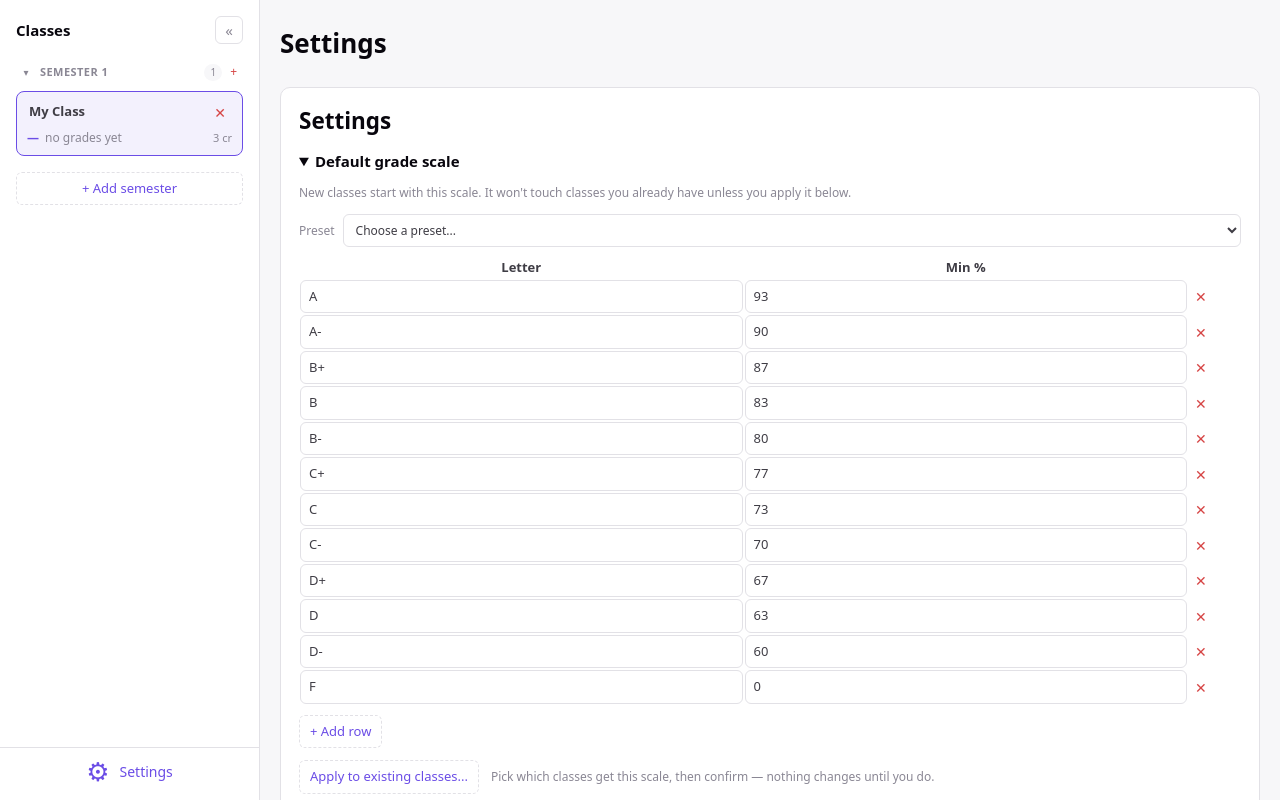
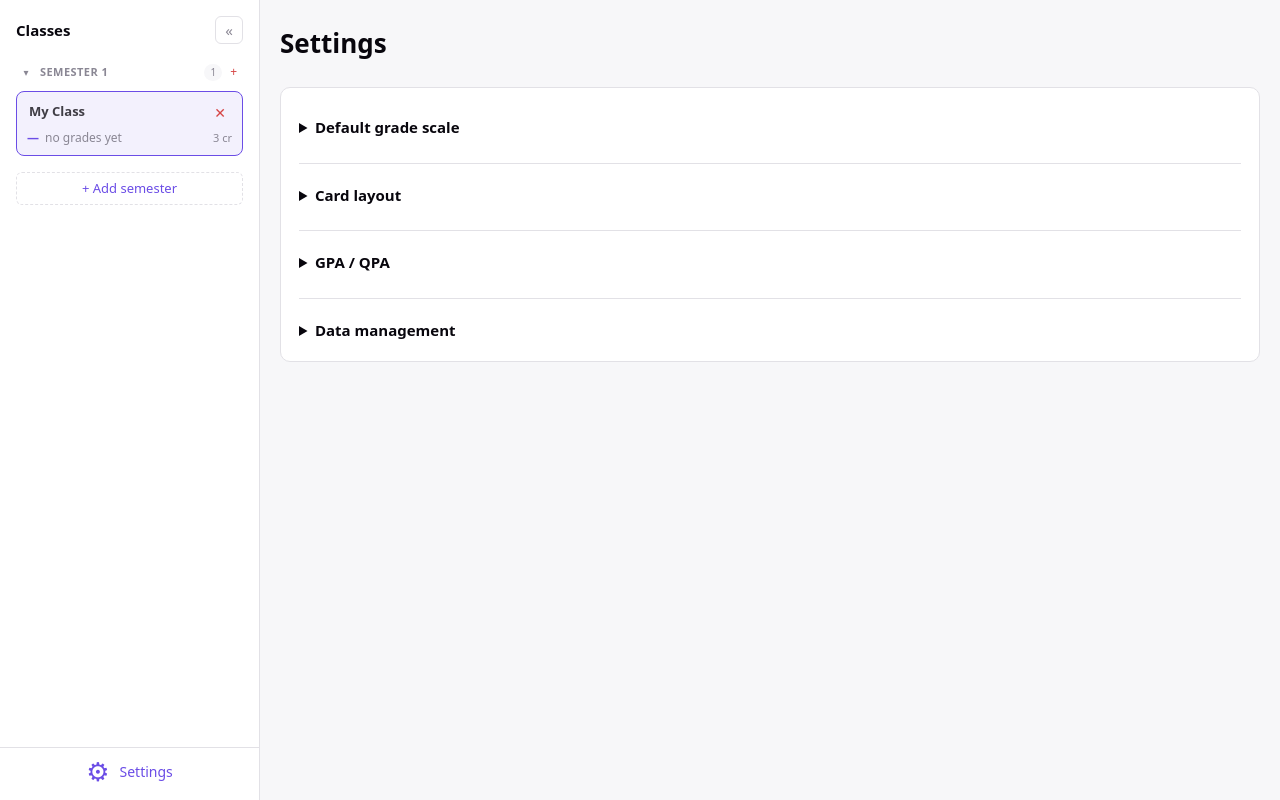
Before and after one commit to T-ya777/Grade-calculater, a React (Vite) app: page / in a window 1280 px wide. Both pictures are taken after a click on the button "Settings". Shown: the top 800 px of the page. Built offline with nearby package versions, Linux system fonts and the light colour scheme.

Commit message:
Fix layout
Fix duplicate title in setting and semester

```diff
--- a/src/App.css
+++ b/src/App.css
@@ -1119,6 +1119,16 @@ header h1 {
   color: var(--danger);
 }
 
+.settings-import-label {
+  display: inline-flex;
+  align-items: center;
+  cursor: pointer;
+}
+
+.settings-import-label input {
+  display: none;
+}
+
 /* Apply-scale-to-existing-classes modal */
 .modal-overlay {
   position: fixed;
--- a/src/App.jsx
+++ b/src/App.jsx
@@ -16,6 +16,7 @@ import {
   saveSemesters,
   loadSettings,
   saveSettings,
+  newSettings,
   newClassProfile,
   newCategory,
   UNASSIGNED_SEMESTER,
@@ -195,6 +196,86 @@ export default function App() {
     setProfiles((prev) => prev.map((p) => (p.id === id ? { ...p, includeInGpa: next } : p)));
   }
 
+  // Everything lives only in localStorage, so this is the only way to back
+  // it up or move it to a different browser/computer. One JSON file with
+  // everything the app knows — not meant to be hand-edited, just a save
+  // file to download and load back in later.
+  function exportAllData() {
+    const payload = {
+      exportedAt: new Date().toISOString(),
+      profiles,
+      semesters,
+      settings,
+    };
+    const blob = new Blob([JSON.stringify(payload, null, 2)], { type: "application/json" });
+    const url = URL.createObjectURL(blob);
+    const a = document.createElement("a");
+    const dateStr = new Date().toISOString().slice(0, 10);
+    a.href = url;
+    a.download = `grade-calculator-backup-${dateStr}.json`;
+    document.body.appendChild(a);
+    a.click();
+    document.body.removeChild(a);
+    setTimeout(() => URL.revokeObjectURL(url), 60_000);
+  }
+
+  // Import always replaces everything currently in the app — simplest
+  // mental model for "restore a backup." Merging with existing data is
+  // logged as a future idea, not built here.
+  function importAllData(file) {
+    const reader = new FileReader();
+    reader.onload = () => {
+      let data;
+      try {
+        data = JSON.parse(reader.result);
+      } catch {
+        alert("Couldn't read that file — make sure it's a Grade Calculator backup (.json).");
+        return;
+      }
+
+      if (!Array.isArray(data.profiles) || !Array.isArray(data.semesters) || typeof data.settings !== "object") {
+        alert("That file doesn't look like a Grade Calculator backup — import cancelled.");
+        return;
+      }
+
+      const count = data.profiles.length;
+      const when = data.exportedAt ? new Date(data.exportedAt).toLocaleString() : "an unknown date";
+      const proceed = window.confirm(
+        `This will replace everything currently in the app with this backup ` +
+          `(${count} class${count === 1 ? "" : "es"}, exported ${when}). This can't be undone. Continue?`
+      );
+      if (!proceed) return;
+
+      setProfiles(data.profiles);
+      setSemesters(data.semesters);
+      setSettings({ ...newSettings(), ...data.settings });
+      setActiveId(data.profiles[0]?.id ?? null);
+      setSettingsOpen(false);
+      setSemesterView(null);
+    };
+    reader.onerror = () => alert("Couldn't read that file — try again.");
+    reader.readAsText(file);
+  }
+
+  function clearAllData() {
+    const proceed = window.confirm(
+      "This permanently deletes every class, semester, and setting in this browser. " +
+        "If you haven't exported a backup yet, cancel and do that first — this can't be undone. Continue?"
+    );
+    if (!proceed) return;
+
+    const freshSettings = newSettings();
+    const semesterName = "Semester 1";
+    const first = newClassProfile("My Class", freshSettings.defaultScale);
+    first.semester = semesterName;
+    setSettings(freshSettings);
+    setProfiles([first]);
+    setSemesters([semesterName]);
+    setActiveId(first.id);
+    setSettingsOpen(false);
+    setSemesterView(null);
+  }
+
   if (!loaded || !settings || (!active && !settingsOpen && !semesterView)) {
     return <div className="app-shell">Loading…</div>;
   }
@@ -260,6 +341,9 @@ export default function App() {
                 onChange={updateSettings}
                 profiles={profiles}
                 onApplyScaleToClasses={applyScaleToClasses}
+                onExportData={exportAllData}
+                onImportData={importAllData}
+                onClearAllData={clearAllData}
               />
             </main>
           </>
--- a/src/components/SemesterPage.jsx
+++ b/src/components/SemesterPage.jsx
@@ -7,8 +7,6 @@ export default function SemesterPage({ semesterName, profiles, settings, onSelec
 
   return (
     <div className="card semester-page">
-      <h2>{semesterName}</h2>
-
       {rows.length === 0 ? (
         <p className="muted small">No classes in this semester yet.</p>
       ) : (
--- a/src/components/SettingsPage.jsx
+++ b/src/components/SettingsPage.jsx
@@ -8,7 +8,15 @@ const CARD_LABELS = {
   classInfo: "Class Info",
 };
 
-export default function SettingsPage({ settings, onChange, profiles, onApplyScaleToClasses }) {
+export default function SettingsPage({
+  settings,
+  onChange,
+  profiles,
+  onApplyScaleToClasses,
+  onExportData,
+  onImportData,
+  onClearAllData,
+}) {
   const [dragKey, setDragKey] = useState(null);
   const [scaleModalOpen, setScaleModalOpen] = useState(false);
 
@@ -46,9 +54,7 @@ export default function SettingsPage({ settings, onChange, profiles, onApplyScal
 
   return (
     <div className="card settings-page">
-      <h2>Settings</h2>
-
-      <details className="settings-section" open>
+      <details className="settings-section">
         <summary>Default grade scale</summary>
         <p className="muted small">
           New classes start with this scale. It won't touch classes you already have unless you
@@ -154,7 +160,7 @@ export default function SettingsPage({ settings, onChange, profiles, onApplyScal
         )}
       </details>
 
-      <details className="settings-section" open>
+      <details className="settings-section">
         <summary>Card layout</summary>
         <p className="muted small">
           Drag to reorder, uncheck to hide. Summary always stays first. Changes apply to every
@@ -267,20 +273,32 @@ export default function SettingsPage({ settings, onChange, profiles, onApplyScal
       <details className="settings-section">
         <summary>Data management</summary>
         <p className="muted small">
-          Coming soon — export a backup file, import one elsewhere, or clear everything and start
-          fresh. Everything currently lives only in this browser's storage.
+          Everything lives only in this browser's storage. Export a backup file every so often so
+          you don't lose it if you clear your browser or switch computers.
         </p>
         <div className="settings-data-buttons">
-          <button className="add-btn" disabled title="Coming soon">
-            Export all data
+          <button className="add-btn" onClick={onExportData}>
+            Export backup
           </button>
-          <button className="add-btn" disabled title="Coming soon">
-            Import data
-          </button>
-          <button className="add-btn danger" disabled title="Coming soon">
+          <label className="add-btn settings-import-label">
+            Import backup
+            <input
+              type="file"
+              accept=".json,application/json"
+              onChange={(e) => {
+                const file = e.target.files?.[0];
+                e.target.value = "";
+                if (file) onImportData(file);
+              }}
+            />
+          </label>
+          <button className="add-btn danger" onClick={onClearAllData}>
             Clear all data
           </button>
         </div>
+        <p className="muted small" style={{ marginTop: 8 }}>
+          Importing replaces everything currently in the app with the backup's contents.
+        </p>
       </details>
     </div>
   );
```
